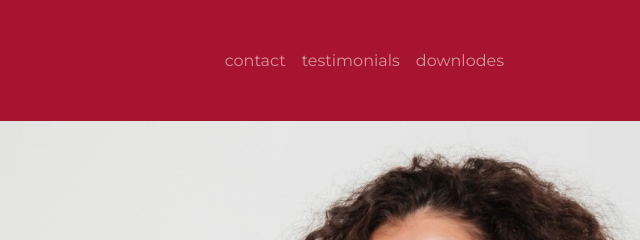
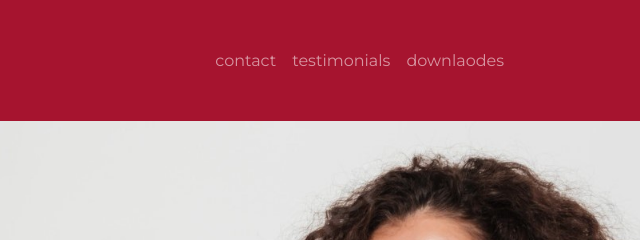
Before and after one commit to vigneshajith/NOVA-LIPSITCK, a plain HTML site: page index.html in a window 1280 px wide. Shown: the top 240 px of the page, 640-1280 px from the left. Drawn offline with nearby package versions, Linux system fonts and the light colour scheme.

Commit message:
changed nav contant

```diff
--- a/index.html
+++ b/index.html
@@ -64,7 +64,7 @@
                 <a class="nav-link" href="">testimonials</a>
               </li>
               <li class="nav-item">
-                <a class="nav-link" href="">downlodes</a>
+                <a class="nav-link" href="">downlaodes</a>
               </li>
             </ul>
           </div>
```
